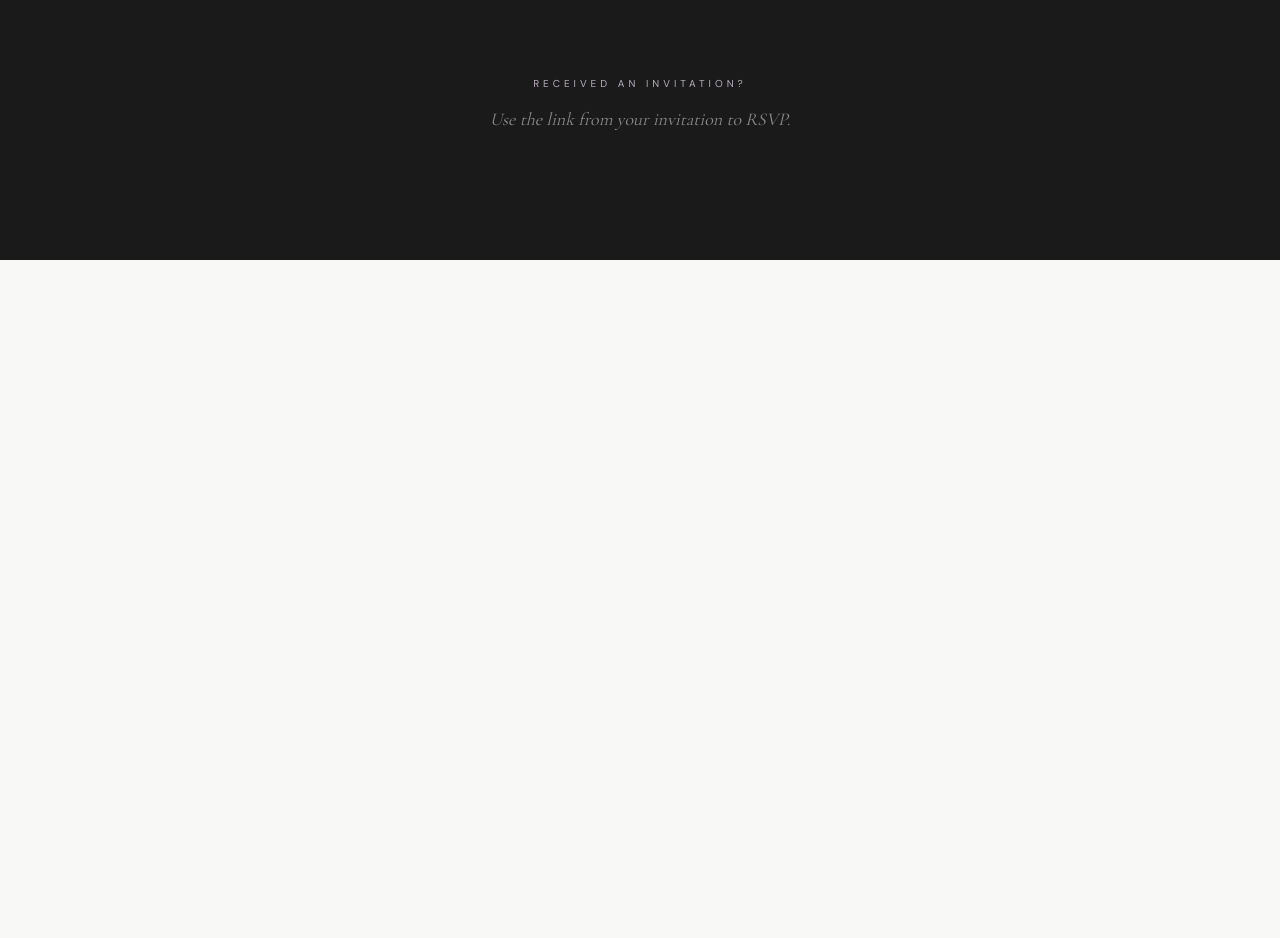
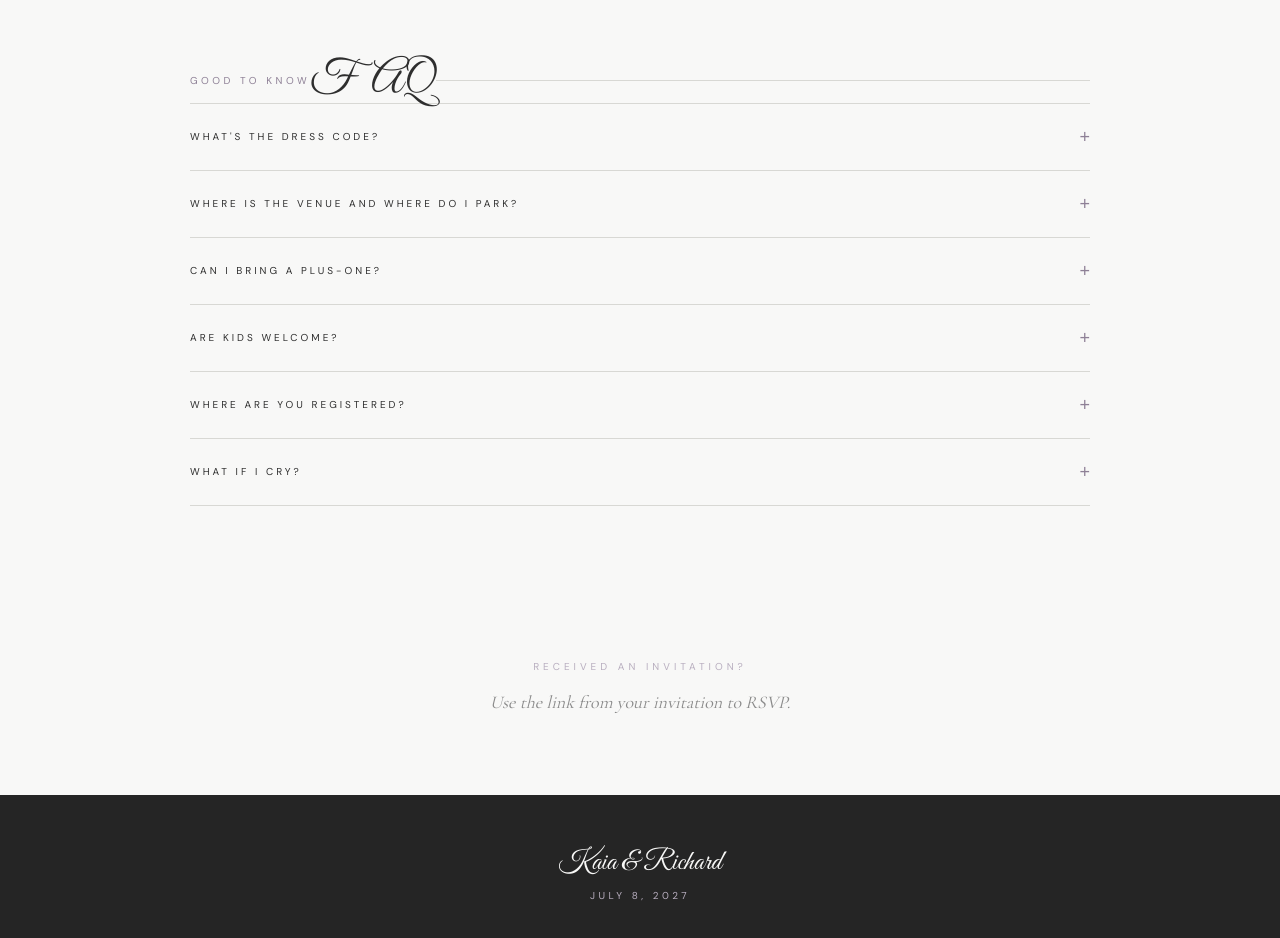
Before and after one commit to kaiafay/wedding-website, a Next.js app: page / in a window 1280 px wide. Shown: the part 2360-3298 px from the top of the page. Before the commit the page ends 2620 px from the top, so only its background shows below. Built offline with nearby package versions, Linux system fonts and the light colour scheme.

Commit message:
add faq and footer section, tweak rsvp section

```diff
--- a/src/app/page.tsx
+++ b/src/app/page.tsx
@@ -4,7 +4,9 @@ import { useEffect, useState } from "react";
 import HeroSection from "@/components/sections/HeroSection";
 import OurStorySection from "@/components/sections/OurStorySection";
 import ScheduleSection from "@/components/sections/ScheduleSection";
+import FaqSection from "@/components/sections/FaqSection";
 import RsvpSection from "@/components/sections/RsvpSection";
+import Footer from "@/components/sections/Footer";
 
 export default function Home() {
   const [token, setToken] = useState<string | null>(null);
@@ -42,6 +44,7 @@ export default function Home() {
       <HeroSection />
       <OurStorySection />
       <ScheduleSection />
+      <FaqSection />
       <RsvpSection
         token={token}
         tokenValid={tokenValid}
@@ -49,6 +52,7 @@ export default function Home() {
         tokenUsed={tokenUsed}
         guestName={guestName}
       />
+      <Footer />
     </main>
   );
 }
--- /dev/null
+++ b/src/components/sections/FaqSection.tsx
@@ -0,0 +1,170 @@
+"use client";
+
+import { useState } from "react";
+import { AnimatePresence, motion } from "framer-motion";
+
+const faqs = [
+  {
+    q: "What's the dress code?",
+    a: "Think smart casual — somewhere between \"I tried\" and \"I dressed up for this.\" Button-ups, blouses, sundresses, maxi dresses, slacks, skirts. Leave the jeans and sneakers at home. You'll thank yourself in the photos.",
+  },
+  {
+    q: "Where is the venue and where do I park?",
+    a: "Whitmore Estate, 123 Garden Lane, Bellingham, WA 98225. Parking is available on-site. We recommend arriving 15 minutes early so you're not sprinting to your seat.",
+  },
+  {
+    q: "Can I bring a plus-one?",
+    a: "Your invitation will indicate whether a guest is included. If it's not on your invite, we're sorry — we're working with limited space and an unlimited love for you.",
+  },
+  {
+    q: "Are kids welcome?",
+    a: "This one's an adults-only celebration. We love your little ones, we promise — but tonight is for the grown-ups.",
+  },
+  {
+    q: "Where are you registered?",
+    a: "Registry coming soon. Your presence is truly the gift — but if you insist, we won't stop you.",
+  },
+  {
+    q: "What if I cry?",
+    a: "Honestly? Same. Tissues will be provided. No judgment.",
+  },
+];
+
+function FaqItem({
+  q,
+  a,
+  open,
+  onToggle,
+}: {
+  q: string;
+  a: string;
+  open: boolean;
+  onToggle: () => void;
+}) {
+  return (
+    <div style={{ borderBottom: "1px solid var(--rule)" }}>
+      <button
+        onClick={onToggle}
+        style={{
+          width: "100%",
+          display: "flex",
+          alignItems: "center",
+          justifyContent: "space-between",
+          padding: "24px 0",
+          background: "none",
+          border: "none",
+          cursor: "pointer",
+          textAlign: "left",
+          gap: 24,
+        }}
+      >
+        <span
+          className="font-sans"
+          style={{
+            fontSize: 10,
+            letterSpacing: "0.3em",
+            textTransform: "uppercase",
+            color: "var(--charcoal)",
+          }}
+        >
+          {q}
+        </span>
+        <motion.span
+          animate={{ rotate: open ? 45 : 0 }}
+          transition={{ duration: 0.2, ease: "easeInOut" }}
+          style={{
+            display: "block",
+            flexShrink: 0,
+            fontSize: 18,
+            lineHeight: 1,
+            color: "var(--mauve)",
+            fontWeight: 300,
+          }}
+        >
+          +
+        </motion.span>
+      </button>
+
+      <AnimatePresence initial={false}>
+        {open && (
+          <motion.div
+            key="answer"
+            initial={{ height: 0, opacity: 0 }}
+            animate={{ height: "auto", opacity: 1 }}
+            exit={{ height: 0, opacity: 0 }}
+            transition={{ duration: 0.28, ease: [0.33, 0, 0.2, 1] }}
+            style={{ overflow: "hidden" }}
+          >
+            <p
+              className="font-sans"
+              style={{
+                fontSize: 14,
+                fontWeight: 300,
+                color: "var(--subtle)",
+                lineHeight: 1.7,
+                paddingBottom: 24,
+                maxWidth: 620,
+              }}
+            >
+              {a}
+            </p>
+          </motion.div>
+        )}
+      </AnimatePresence>
+    </div>
+  );
+}
+
+export default function FaqSection() {
+  const [openIndex, setOpenIndex] = useState<number | null>(null);
+
+  return (
+    <section style={{ background: "var(--white)", padding: "88px 0" }}>
+      <div style={{ maxWidth: 900, margin: "0 auto", padding: "0 48px" }}>
+        {/* Header */}
+        <div className="flex items-center gap-6 mb-16">
+          <span
+            className="font-sans"
+            style={{
+              fontSize: 10,
+              letterSpacing: "0.35em",
+              textTransform: "uppercase",
+              color: "var(--mauve)",
+              whiteSpace: "nowrap",
+            }}
+          >
+            Good to Know
+          </span>
+          <span
+            className="font-script"
+            style={{
+              fontSize: 44,
+              color: "var(--charcoal)",
+              lineHeight: 1,
+              whiteSpace: "nowrap",
+            }}
+          >
+            FAQ
+          </span>
+          <div
+            className="flex-1"
+            style={{ height: 1, background: "var(--rule)" }}
+          />
+        </div>
+
+        {/* Accordion */}
+        <div style={{ borderTop: "1px solid var(--rule)" }}>
+          {faqs.map((item, i) => (
+            <FaqItem
+              key={item.q}
+              q={item.q}
+              a={item.a}
+              open={openIndex === i}
+              onToggle={() => setOpenIndex(openIndex === i ? null : i)}
+            />
+          ))}
+        </div>
+      </div>
+    </section>
+  );
+}
--- /dev/null
+++ b/src/components/sections/Footer.tsx
@@ -0,0 +1,34 @@
+export default function Footer() {
+  return (
+    <footer
+      style={{
+        background: "var(--dark-mid)",
+        padding: "26px 48px",
+        textAlign: "center",
+      }}
+    >
+      <p
+        className="font-script"
+        style={{
+          fontSize: 28,
+          color: "var(--white)",
+          lineHeight: 1,
+          marginBottom: 12,
+        }}
+      >
+        Kaia &amp; Richard
+      </p>
+      <p
+        className="font-sans"
+        style={{
+          fontSize: 10,
+          letterSpacing: "0.35em",
+          textTransform: "uppercase",
+          color: "var(--mauve-light)",
+        }}
+      >
+        July 8, 2027
+      </p>
+    </footer>
+  );
+}
--- a/src/components/sections/RsvpSection.tsx
+++ b/src/components/sections/RsvpSection.tsx
@@ -21,14 +21,14 @@ export default function RsvpSection({
     return (
       <section
         id="rsvp"
-        style={{ background: "var(--dark)", padding: "96px 0" }}
+        style={{ background: "var(--white)", padding: "96px 0" }}
       />
     );
 
   return (
     <section
       id="rsvp"
-      style={{ background: "var(--dark)", padding: "96px 0 112px" }}
+      style={{ background: "var(--white)", padding: "56px 0 64px" }}
     >
       <div style={{ maxWidth: 520, margin: "0 auto", padding: "0 24px" }}>
         {/* No token — public view */}
```
